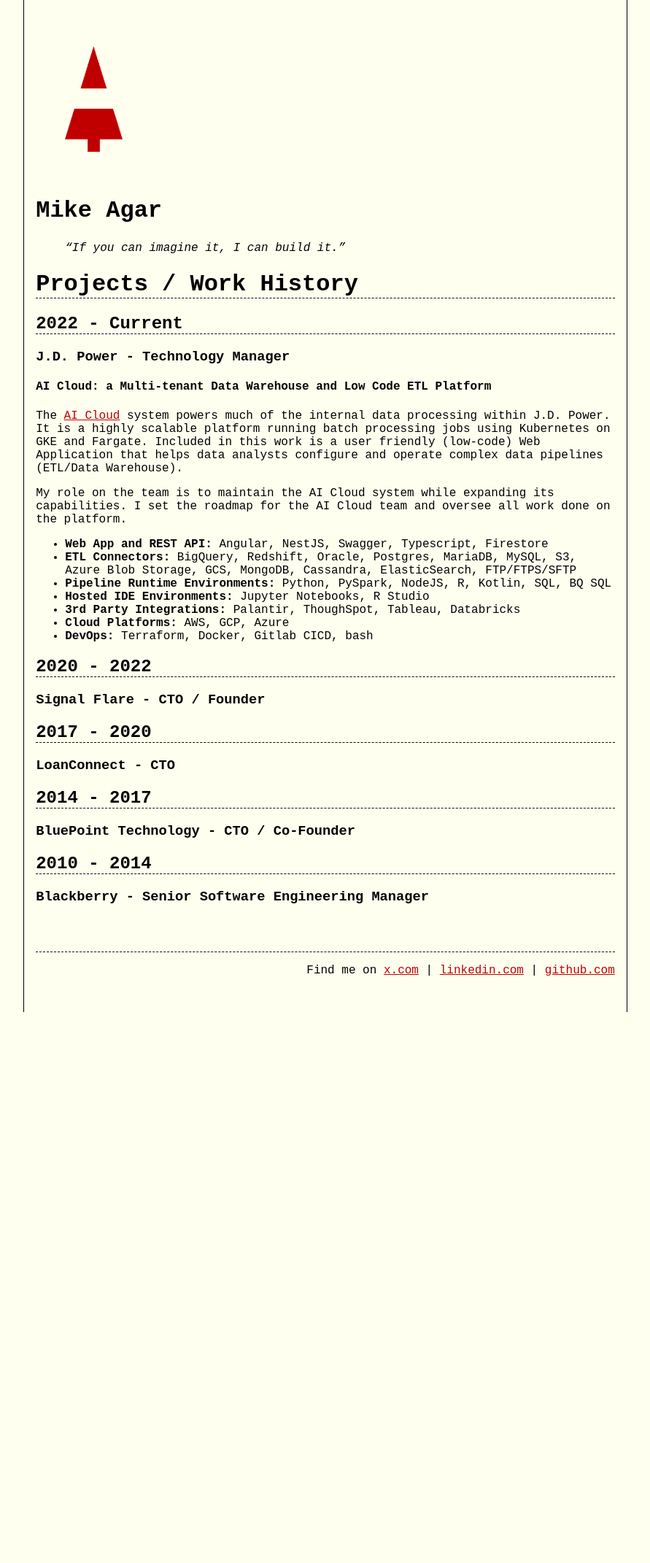
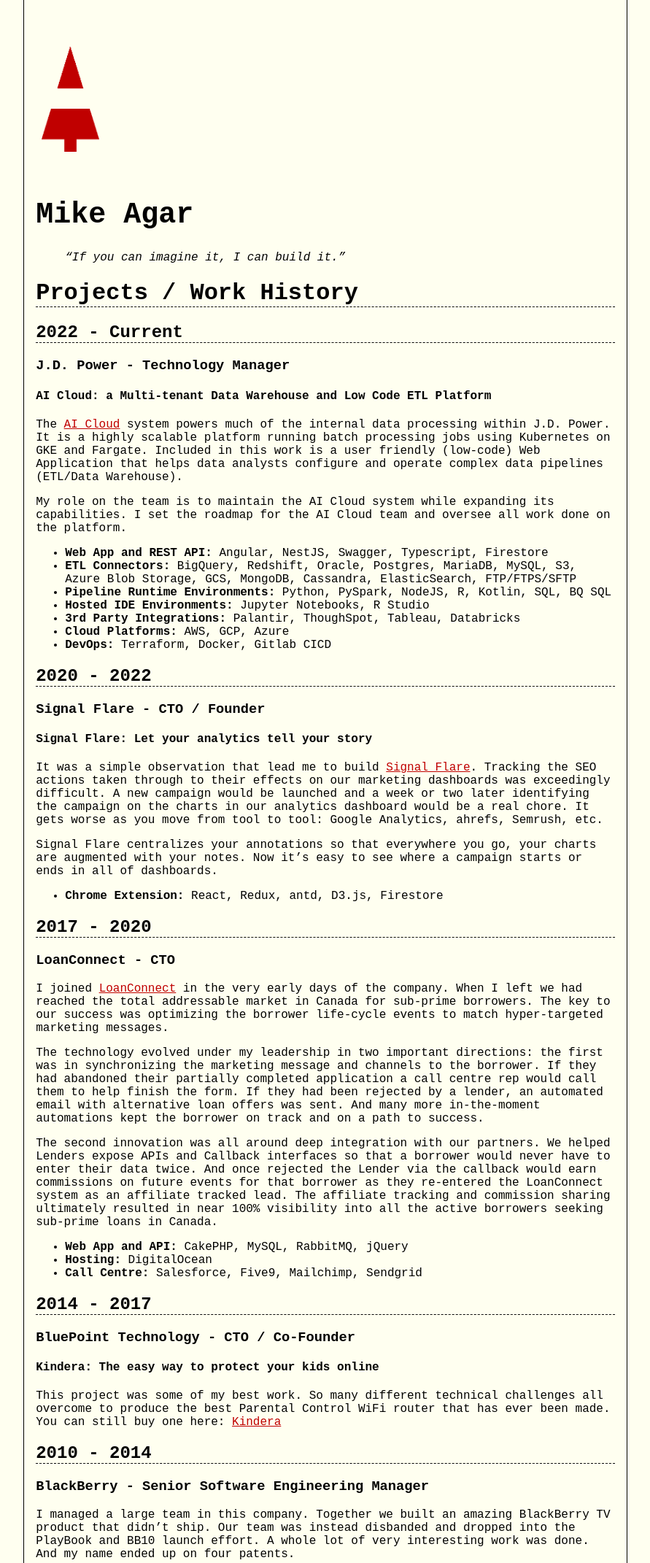
Before and after one commit to agarithm/calling-card, a plain HTML site: page public/index.html in a window 1280 px wide. Shown: the top 2142 px of the page at 73% size, without its empty margins (194-1085 px from the left). Before the commit the page ends 1387 px from the top, so only its background shows below. Drawn offline with Linux system fonts and the light colour scheme.

Commit message:
More wordsmithing

```diff
--- a/public/index.html
+++ b/public/index.html
@@ -40,16 +40,33 @@
 <li><strong>Hosted IDE Environments:</strong> Jupyter Notebooks, R Studio</li>
 <li><strong>3rd Party Integrations:</strong> Palantir, ThoughSpot, Tableau, Databricks</li>
 <li><strong>Cloud Platforms:</strong> AWS, GCP, Azure</li>
-<li><strong>DevOps:</strong> Terraform, Docker, Gitlab CICD, bash</li>
+<li><strong>DevOps:</strong> Terraform, Docker, Gitlab CICD</li>
 </ul>
 <h2 id="section">2020 - 2022</h2>
 <h3 id="signal-flare---cto-founder">Signal Flare - CTO / Founder</h3>
+<h4 id="signal-flare-let-your-analytics-tell-your-story">Signal Flare: Let your analytics tell your story</h4>
+<p>It was a simple observation that lead me to build <a href="https://signalflare.app/" target="_blank">Signal Flare</a>. Tracking the SEO actions taken through to their effects on our marketing dashboards was exceedingly difficult. A new campaign would be launched and a week or two later identifying the campaign on the charts in our analytics dashboard would be a real chore. It gets worse as you move from tool to tool: Google Analytics, ahrefs, Semrush, etc.</p>
+<p>Signal Flare centralizes your annotations so that everywhere you go, your charts are augmented with your notes. Now it’s easy to see where a campaign starts or ends in all of dashboards.</p>
+<ul>
+<li><strong>Chrome Extension:</strong> React, Redux, antd, D3.js, Firestore</li>
+</ul>
 <h2 id="section-1">2017 - 2020</h2>
 <h3 id="loanconnect---cto">LoanConnect - CTO</h3>
+<p>I joined <a href="https://loanconnect.ca/" target="_blank" rel="noopener noreferrer">LoanConnect</a> in the very early days of the company. When I left we had reached the total addressable market in Canada for sub-prime borrowers. The key to our success was optimizing the borrower life-cycle events to match hyper-targeted marketing messages.</p>
+<p>The technology evolved under my leadership in two important directions: the first was in synchronizing the marketing message and channels to the borrower. If they had abandoned their partially completed application a call centre rep would call them to help finish the form. If they had been rejected by a lender, an automated email with alternative loan offers was sent. And many more in-the-moment automations kept the borrower on track and on a path to success.</p>
+<p>The second innovation was all around deep integration with our partners. We helped Lenders expose APIs and Callback interfaces so that a borrower would never have to enter their data twice. And once rejected the Lender via the callback would earn commissions on future events for that borrower as they re-entered the LoanConnect system as an affiliate tracked lead. The affiliate tracking and commission sharing ultimately resulted in near 100% visibility into all the active borrowers seeking sub-prime loans in Canada.</p>
+<ul>
+<li><strong>Web App and API:</strong> CakePHP, MySQL, RabbitMQ, jQuery</li>
+<li><strong>Hosting:</strong> DigitalOcean</li>
+<li><strong>Call Centre:</strong> Salesforce, Five9, Mailchimp, Sendgrid</li>
+</ul>
 <h2 id="section-2">2014 - 2017</h2>
 <h3 id="bluepoint-technology---cto-co-founder">BluePoint Technology - CTO / Co-Founder</h3>
+<h4 id="kindera-the-easy-way-to-protect-your-kids-online">Kindera: The easy way to protect your kids online</h4>
+<p>This project was some of my best work. So many different technical challenges all overcome to produce the best Parental Control WiFi router that has ever been made. You can still buy one here: <a href="https://kindera.com">Kindera</a></p>
 <h2 id="section-3">2010 - 2014</h2>
-<h3 id="blackberry---senior-software-engineering-manager">Blackberry - Senior Software Engineering Manager</h3>
+<h3 id="blackberry---senior-software-engineering-manager">BlackBerry - Senior Software Engineering Manager</h3>
+<p>I managed a large team in this company. Together we built an amazing BlackBerry TV product that didn’t ship. Our team was instead disbanded and dropped into the PlayBook and BB10 launch effort. A whole lot of very interesting work was done. And my name ended up on four patents.</p>
 <div id="footer">
     Find me on
     <a href="https://x.com/agarithm" target="_blank" >x.com</a>
--- a/public/style.css
+++ b/public/style.css
@@ -44,10 +44,8 @@
 }
 
 h1.title {
-        font-size: 200%;
+        font-size: 250%;
         font-weight: bold;
-        padding-top: 0.2rem;
-        padding-bottom: 0.2rem;
         text-align: left;
         border: none;
 }
@@ -69,7 +67,7 @@
 }
 
 #logo {
-    padding: 0rem 2.5rem;
+    padding: 0rem 0.5rem;
     height: 9rem;
 }
 
--- a/template/style.css
+++ b/template/style.css
@@ -44,10 +44,8 @@
 }
 
 h1.title {
-        font-size: 200%;
+        font-size: 250%;
         font-weight: bold;
-        padding-top: 0.2rem;
-        padding-bottom: 0.2rem;
         text-align: left;
         border: none;
 }
@@ -69,7 +67,7 @@
 }
 
 #logo {
-    padding: 0rem 2.5rem;
+    padding: 0rem 0.5rem;
     height: 9rem;
 }
 
```
Also changed, not shown: src/index.md (+27 -2 lines).
